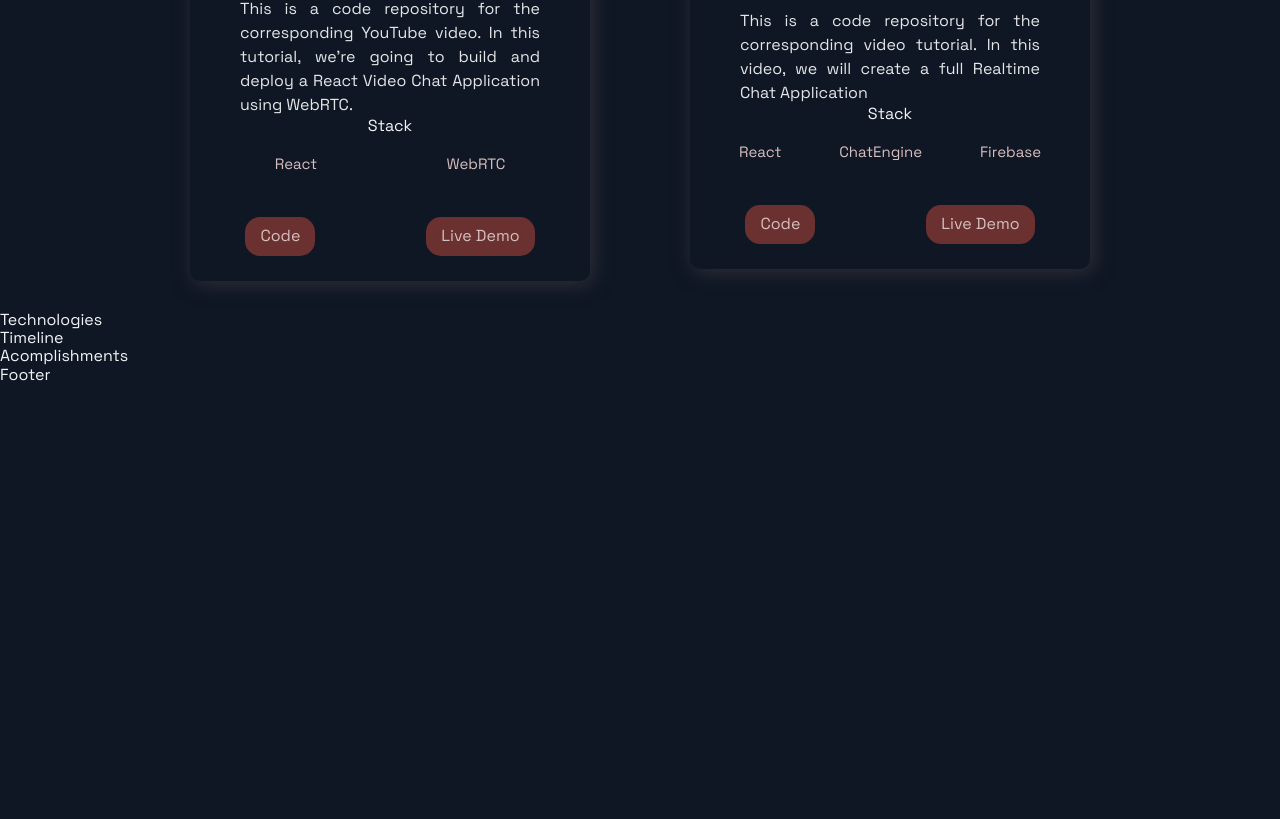
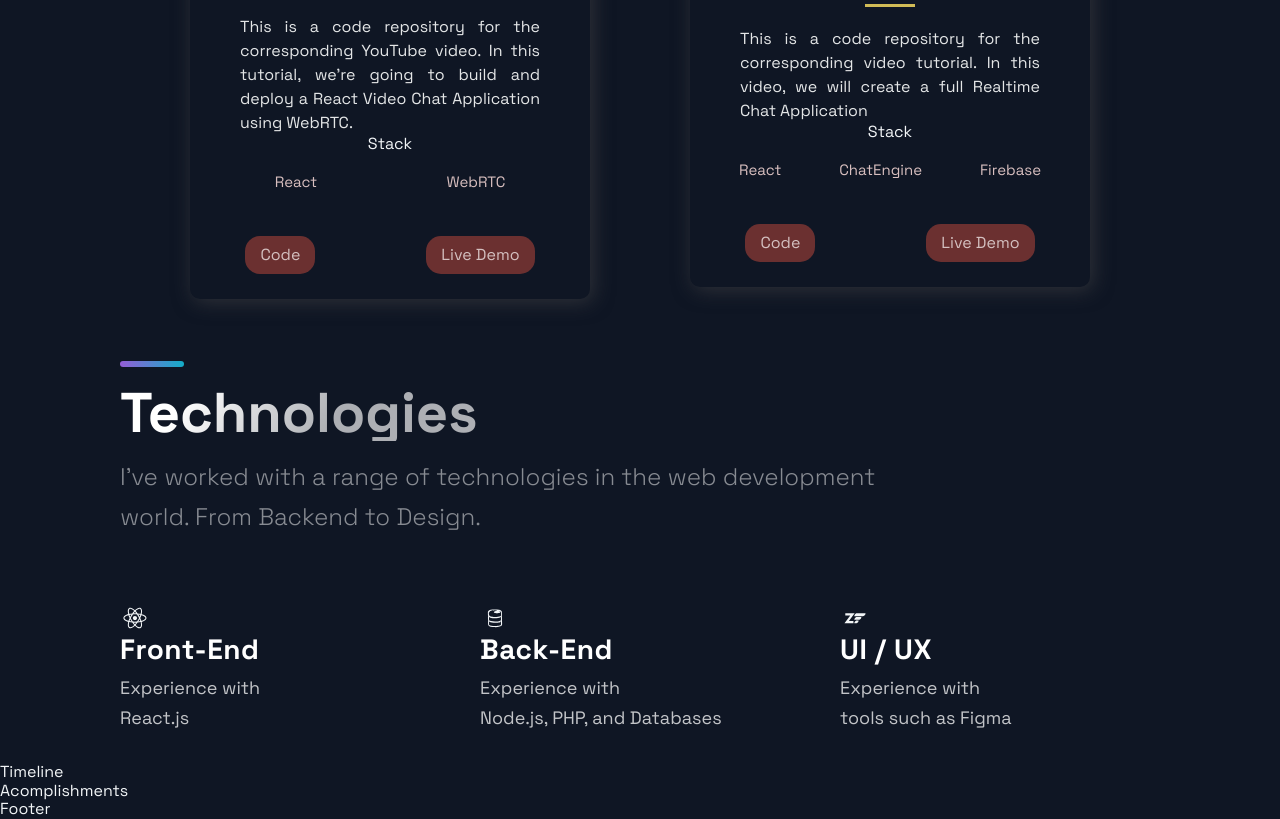
Before and after one commit to collins777/portfolio-website-2022, a Next.js app: page / in a window 1280 px wide. Shown: the part 1792-2611 px from the top of the page. Before the commit the page ends 2177 px from the top, so only its background shows below. Built offline with nearby package versions, Linux system fonts and the light colour scheme.

Commit message:
finished technologies component

```diff
--- a/src/components/Projects/Projects.js
+++ b/src/components/Projects/Projects.js
@@ -23,6 +23,7 @@
 const Projects = () => (
   <Section nopadding id="projects">
     <SectionDivider />
+    <br />
     <SectionTitle mian>Projects</SectionTitle>
     <GridContainer>
       {projects.map(
--- a/src/components/Technologies/Technologies.js
+++ /dev/null
@@ -1,12 +0,0 @@
-import React from 'react';
-import { DiFirebase, DiReact, DiZend } from 'react-icons/di';
-import { Section, SectionDivider, SectionText, SectionTitle } from '../../styles/GlobalComponents';
-import { List, ListContainer, ListItem, ListParagraph, ListTitle } from './TechnologiesStyles';
-
-const Technologies = () =>  (
-  <div>
-    Technologies
-  </div>
-);
-
-export default Technologies;
--- /dev/null
+++ b/src/components/Technologies/Technologies.jsx
@@ -0,0 +1,61 @@
+import React from "react";
+import { DiFirebase, DiReact, DiZend } from "react-icons/di";
+import {
+  Section,
+  SectionDivider,
+  SectionText,
+  SectionTitle,
+} from "../../styles/GlobalComponents";
+import {
+  List,
+  ListContainer,
+  ListItem,
+  ListParagraph,
+  ListTitle,
+} from "./TechnologiesStyles";
+
+const Technologies = () => (
+  <Section id="tech">
+    <SectionDivider />
+    <br />
+    <SectionTitle>Technologies</SectionTitle>
+    <SectionText>
+      I've worked with a range of technologies in the web development world.
+      From Backend to Design.
+    </SectionText>
+    <List>
+      <ListItem>
+        <DiReact size="3rem" />
+        <ListContainer>
+          <ListTitle>Front-End</ListTitle>
+          <ListParagraph>
+            Experience with <br />
+            React.js
+          </ListParagraph>
+        </ListContainer>
+      </ListItem>
+      <ListItem>
+        <DiFirebase size="3rem" />
+        <ListContainer>
+          <ListTitle>Back-End</ListTitle>
+          <ListParagraph>
+            Experience with <br />
+            Node.js, PHP, and Databases
+          </ListParagraph>
+        </ListContainer>
+      </ListItem>
+      <ListItem>
+        <DiZend size="3rem" />
+        <ListContainer>
+          <ListTitle>UI / UX</ListTitle>
+          <ListParagraph>
+            Experience with <br />
+            tools such as Figma
+          </ListParagraph>
+        </ListContainer>
+      </ListItem>
+    </List>
+  </Section>
+);
+
+export default Technologies;
```
